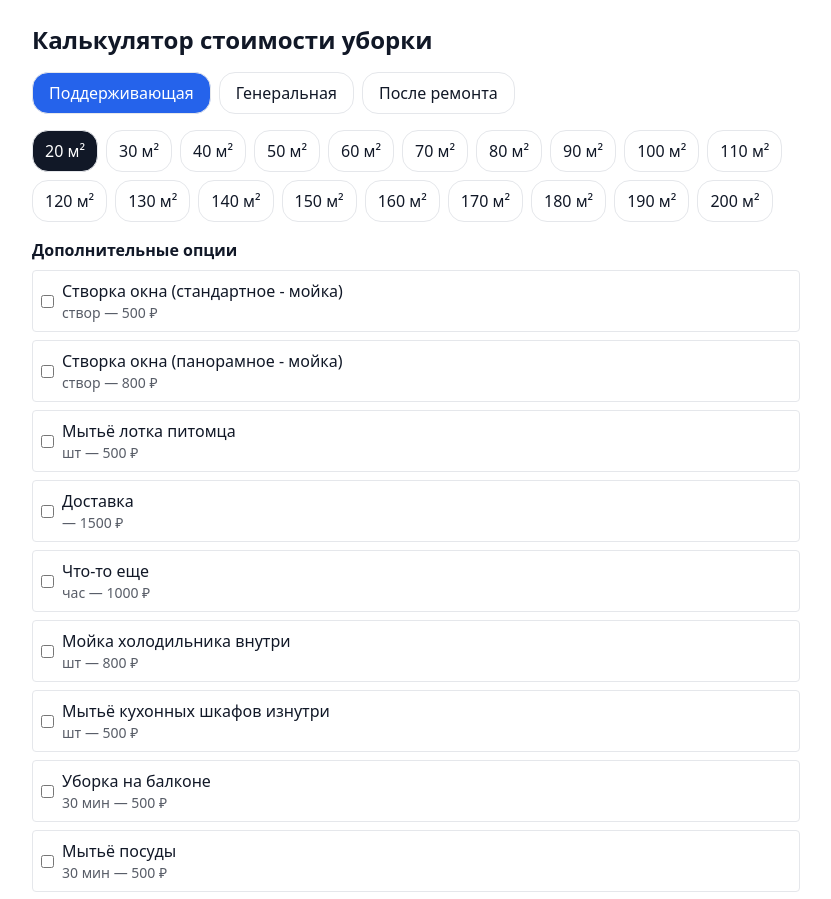
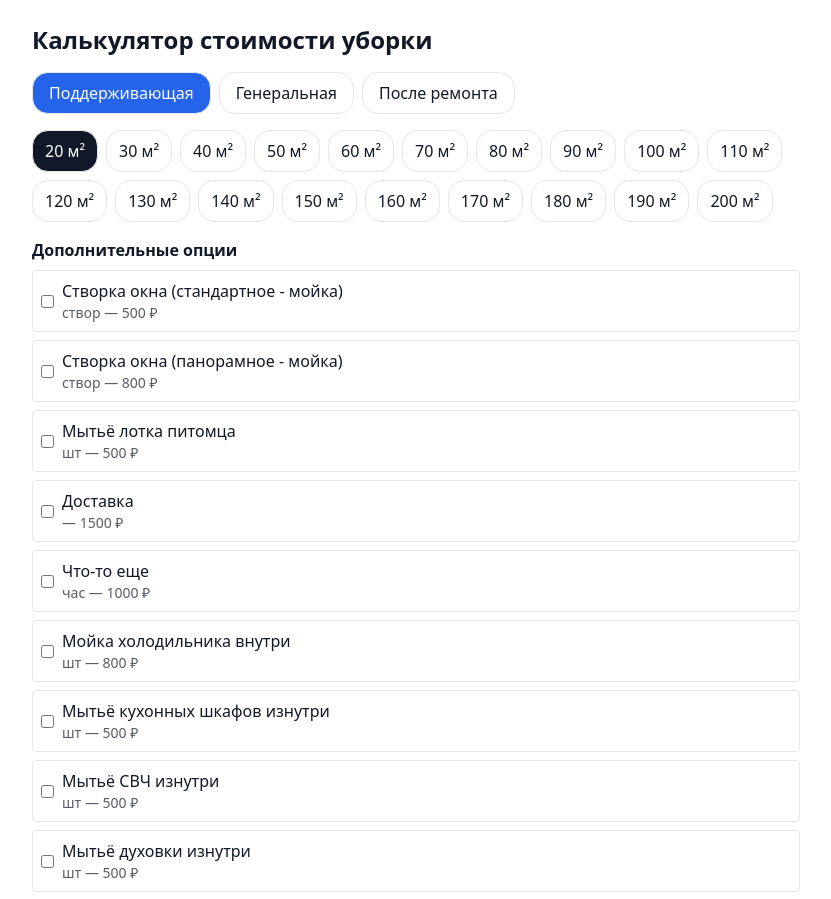
Before and after one commit to OlegovichLive/cleaning-calculator-2, a React (Vite) app: page / in a window 1280 px wide. Shown: the top 899 px of the page, without its empty margins (224-1055 px from the left). Built offline with nearby package versions, Linux system fonts and the light colour scheme.

Commit message:
Update CleaningCalculator.jsx
Духовка и СВЧ изнутри

```diff
--- a/src/components/CleaningCalculator.jsx
+++ b/src/components/CleaningCalculator.jsx
@@ -32,6 +32,8 @@ const PRICE_DATA = {
     {"name":"Что-то еще","unit":"час","price":{"Поддерживающая":1000,"Генеральная":1000,"После ремонта":1000},"quantityInput":true},
     {"name":"Мойка холодильника внутри","unit":"шт","price":{"Поддерживающая":800,"Генеральная":800,"После ремонта":800},"quantityInput":false},
     {"name":"Мытьё кухонных шкафов изнутри","unit":"шт","price":{"Поддерживающая":500,"Генеральная":500,"После ремонта":500},"quantityInput":true},
+    {"name":"Мытьё СВЧ изнутри","unit":"шт","price":{"Поддерживающая":500,"Генеральная":0,"После ремонта":0},"quantityInput":true},
+    {"name":"Мытьё духовки изнутри","unit":"шт","price":{"Поддерживающая":500,"Генеральная":0,"После ремонта":0},"quantityInput":true},
     {"name":"Уборка на балконе","unit":"30 мин","price":{"Поддерживающая":500,"Генеральная":500,"После ремонта":500},"quantityInput":true},
     {"name":"Мытьё посуды","unit":"30 мин","price":{"Поддерживающая":500,"Генеральная":500,"После ремонта":500},"quantityInput":true},
     {"name":"Глажка","unit":"30 минут","price":{"Поддерживающая":400,"Генеральная":400,"После ремонта":400},"quantityInput":true},
```
